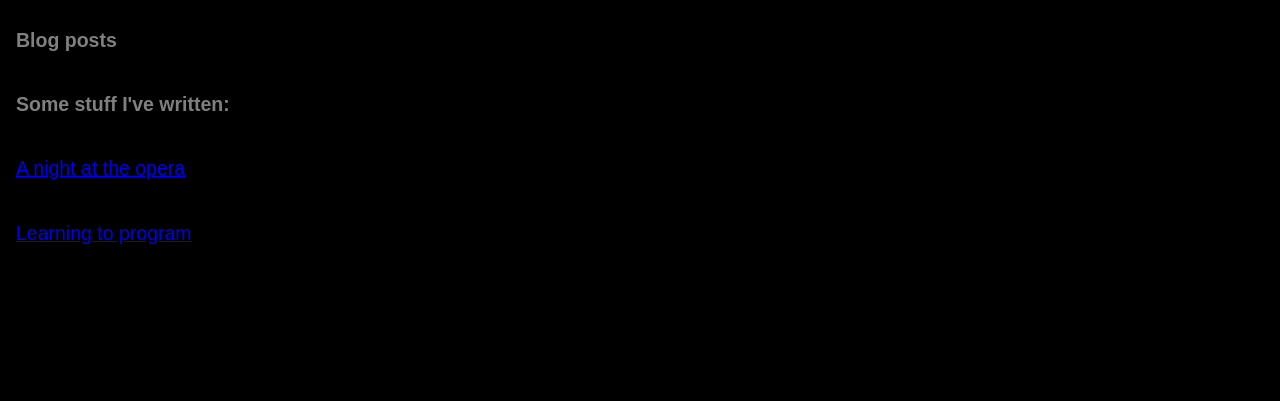
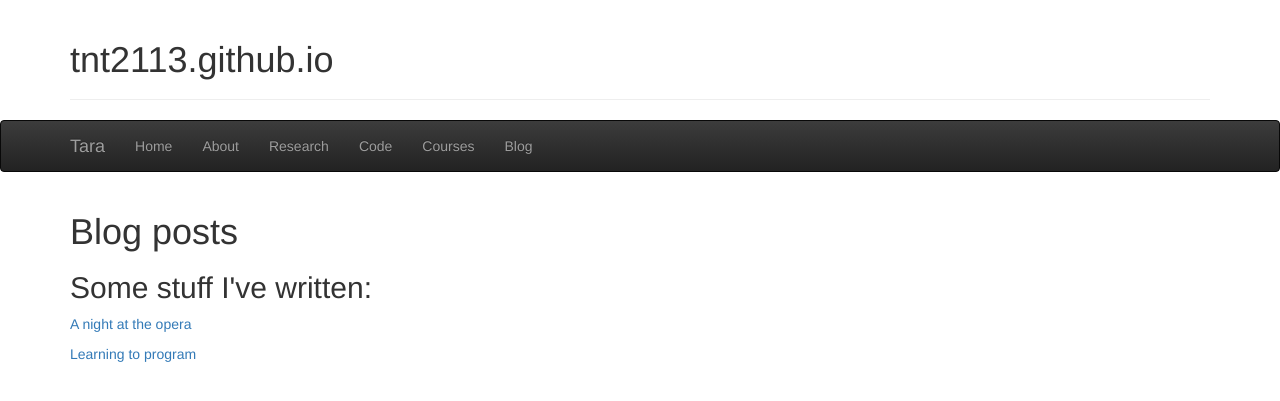
Before and after one commit to tnt2113/tnt2113.github.io, a Jekyll site: the page blog/index.html, which Jekyll copies as it is, in a window 1280 px wide and 900 px high. Shown: the top 401 px of the window. Built offline with Jekyll 4.4.1, drawn with Linux system fonts in a browser that asks for light colours.

Commit message:
Adding bootstrap to blogs

```diff
--- a/blog/index.html
+++ b/blog/index.html
@@ -1,10 +1,81 @@
 <!DOCTYPE html>
 <head>
   <meta name="viewport" content="width=device-width" />
-   <link href = "../css/style.css" rel="stylesheet" type = "text/css"/>
+ <!--      <link href = "../css/style.css" rel="stylesheet" type = "text/css"/>-->
+
+<script   src="https://code.jquery.com/jquery-2.2.1.min.js"   integrity="sha256-gvQgAFzTH6trSrAWoH1iPo9Xc96QxSZ3feW6kem+O00="   crossorigin="anonymous"></script>
+<!-- Latest compiled and minified CSS -->
+<link rel="stylesheet" href="https://maxcdn.bootstrapcdn.com/bootstrap/3.3.6/css/bootstrap.min.css" integrity="sha384-1q8mTJOASx8j1Au+a5WDVnPi2lkFfwwEAa8hDDdjZlpLegxhjVME1fgjWPGmkzs7" crossorigin="anonymous">
+
+<!-- Optional theme -->
+<link rel="stylesheet" href="https://maxcdn.bootstrapcdn.com/bootstrap/3.3.6/css/bootstrap-theme.min.css" integrity="sha384-fLW2N01lMqjakBkx3l/M9EahuwpSfeNvV63J5ezn3uZzapT0u7EYsXMjQV+0En5r" crossorigin="anonymous">
+
+<!-- Latest compiled and minified JavaScript -->
+<script src="https://maxcdn.bootstrapcdn.com/bootstrap/3.3.6/js/bootstrap.min.js" integrity="sha384-0mSbJDEHialfmuBBQP6A4Qrprq5OVfW37PRR3j5ELqxss1yVqOtnepnHVP9aJ7xS" crossorigin="anonymous"></script>
+<script>
+jQuery(document).ready(function($) {
+
+    var navbar = $('#navbar-main'),
+        distance = navbar.offset().top,
+        $window = $(window);
+
+    $window.scroll(function() {
+        if ($window.scrollTop() >= distance) {
+            navbar.removeClass('navbar-fixed-top').addClass('navbar-fixed-top');
+            $("body").css("padding-top", "70px");
+        } else {
+            navbar.removeClass('navbar-fixed-top');
+            $("body").css("padding-top", "0px");
+        }
+    });
+});
+</script>
 <title>Tara</title>
 </head>
   <body>
+
+<div class="container">
+  <header class="page-header">
+    <h1>tnt2113.github.io</h1>
+  </header>
+</div>
+
+<nav id="navbar-main" class="navbar navbar-inverse">
+  <div class="container">
+    <div class="navbar-header">
+      <button type="button" class="navbar-toggle collapsed" data-toggle="collapse" data-target="#navbar" aria-expanded="false" aria-controls="navbar">
+        <span class="sr-only">Toggle navigation</span>
+        <span class="icon-bar"></span>
+        <span class="icon-bar"></span>
+        <span class="icon-bar"></span>
+      </button>
+      <a class="navbar-brand" href="#">Tara</a>
+    </div>
+    <div id="navbar" class="collapse navbar-collapse">
+      <ul class="nav navbar-nav">
+        <li><a href="../">Home</a></li>
+        <li><a href="../about">About</a></li>
+        <li><a href="../research">Research</a></li>
+        <li><a href="../code">Code</a></li>
+        <li><a href="../courses">Courses</a></li>
+        <li><a href="../blog">Blog</a></li>
+      </ul>
+    </div><!--/.nav-collapse -->
+  </div>
+</nav>
+
+<main class="container">
+
+<script type="text/x-mathjax-config">
+  MathJax.Hub.Config({tex2jax: {inlineMath: [['$','$'], ['\\(','\\)']]}});
+</script>
+<script type="text/javascript"
+  src="http://cdn.mathjax.org/mathjax/latest/MathJax.js?config=TeX-AMS-MML_HTMLorMML">
+</script>
+</head>
+
+<body>
+
 
   <h1 class="post-title">Blog posts</h1>
   <h2 class="post-title">Some stuff I've written:</h2>
```
